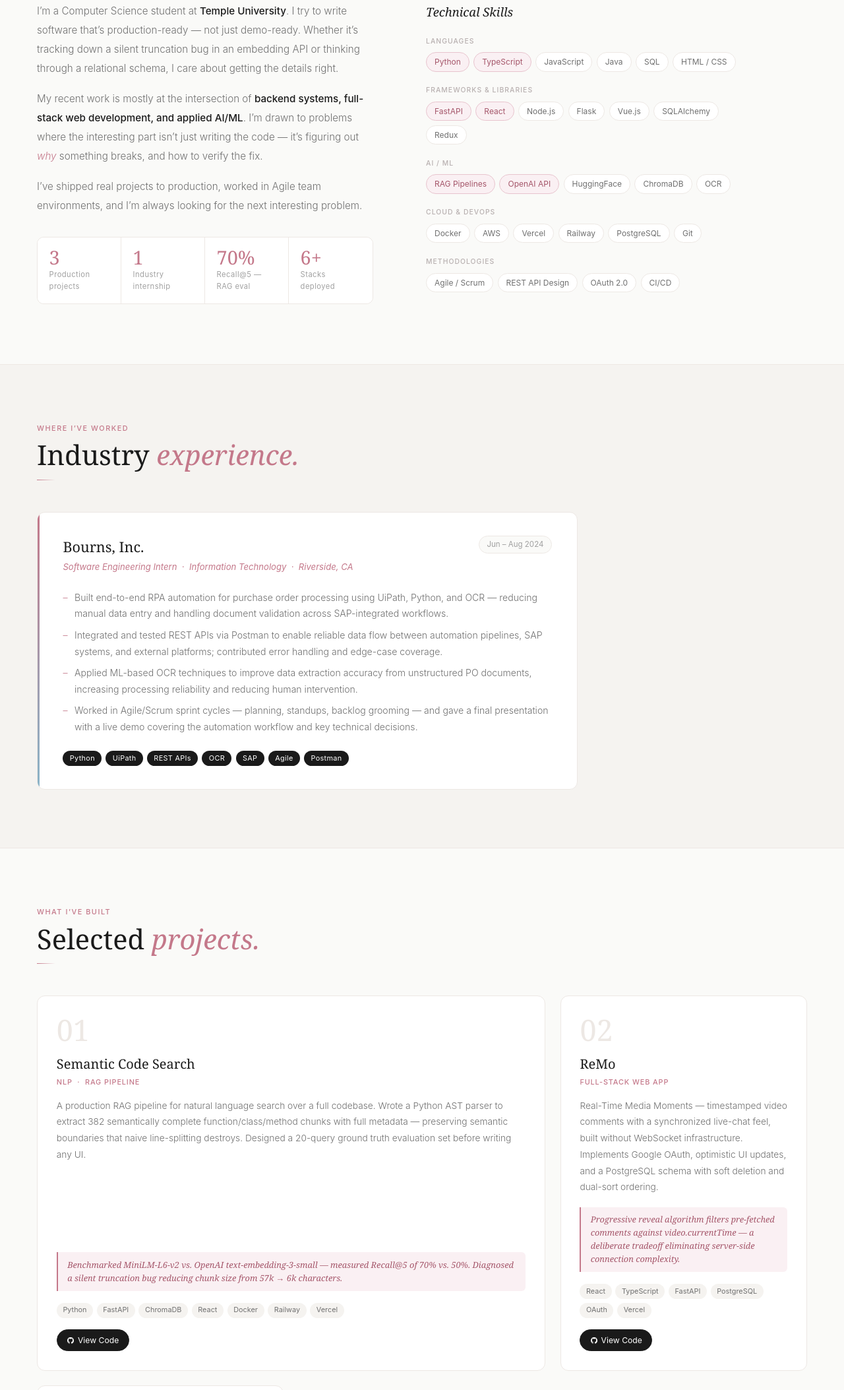
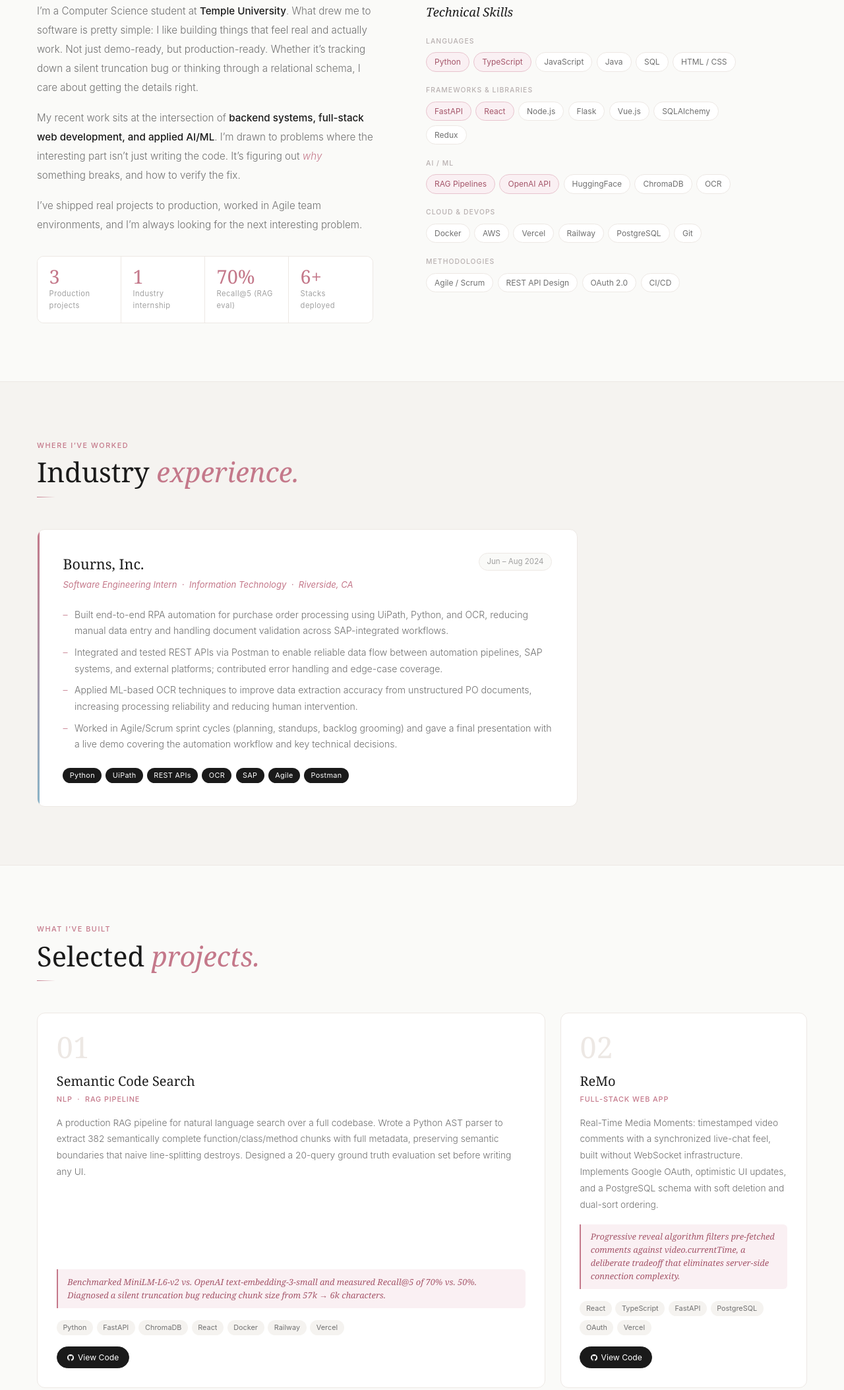
Before and after one commit to anishkask/portfolio, a plain HTML site: page index.html in a window 1280 px wide. Shown: the part 1020-3127 px from the top of the page at 66% size. Drawn offline with Linux system fonts and the light colour scheme.

Commit message:
Update index.html

```diff
--- a/index.html
+++ b/index.html
@@ -3,7 +3,7 @@
 <head>
   <meta charset="UTF-8" />
   <meta name="viewport" content="width=device-width, initial-scale=1.0" />
-  <title>Anishka Kakade — Software Engineer</title>
+  <title>Anishka Kakade, Software Engineer</title>
   <style>
     /* ── RESET ── */
     *, *::before, *::after { box-sizing: border-box; margin: 0; padding: 0; }
@@ -402,7 +402,7 @@
     <a href="#about">About</a>
     <a href="#experience">Experience</a>
     <a href="#projects">Projects</a>
-    <a href="mailto:anishka.s.kakade@gmail.com" class="nav-cta">Say hello</a>
+    <a href="/cdn-cgi/l/email-protection#5c3d32352f34373d722f72373d373d38391c3b313d3530723f3331" class="nav-cta">Say hello</a>
   </div>
 </nav>
 
@@ -454,8 +454,8 @@
     <div class="about-grid">
 
       <div class="about-text">
-        <p>I&rsquo;m a Computer Science student at <strong>Temple University</strong>. I try to write software that&rsquo;s production-ready &mdash; not just demo-ready. Whether it&rsquo;s tracking down a silent truncation bug in an embedding API or thinking through a relational schema, I care about getting the details right.</p>
-        <p>My recent work is mostly at the intersection of <strong>backend systems, full-stack web development, and applied AI/ML</strong>. I&rsquo;m drawn to problems where the interesting part isn&rsquo;t just writing the code &mdash; it&rsquo;s figuring out <em>why</em> something breaks, and how to verify the fix.</p>
+        <p>I&rsquo;m a Computer Science student at <strong>Temple University</strong>. What drew me to software is pretty simple: I like building things that feel real and actually work. Not just demo-ready, but production-ready. Whether it&rsquo;s tracking down a silent truncation bug or thinking through a relational schema, I care about getting the details right.</p>
+        <p>My recent work sits at the intersection of <strong>backend systems, full-stack web development, and applied AI/ML</strong>. I&rsquo;m drawn to problems where the interesting part isn&rsquo;t just writing the code. It&rsquo;s figuring out <em>why</em> something breaks, and how to verify the fix.</p>
         <p>I&rsquo;ve shipped real projects to production, worked in Agile team environments, and I&rsquo;m always looking for the next interesting problem.</p>
         <div class="stats-row">
           <div class="stat-item">
@@ -468,7 +468,7 @@
           </div>
           <div class="stat-item">
             <div class="stat-num">70%</div>
-            <div class="stat-lbl">Recall@5 &mdash; RAG eval</div>
+            <div class="stat-lbl">Recall@5 (RAG eval)</div>
           </div>
           <div class="stat-item">
             <div class="stat-num">6+</div>
@@ -551,10 +551,10 @@
       </div>
       <div class="exp-role">Software Engineering Intern &nbsp;&middot;&nbsp; Information Technology &nbsp;&middot;&nbsp; Riverside, CA</div>
       <ul class="exp-list">
-        <li>Built end-to-end RPA automation for purchase order processing using UiPath, Python, and OCR &mdash; reducing manual data entry and handling document validation across SAP-integrated workflows.</li>
+        <li>Built end-to-end RPA automation for purchase order processing using UiPath, Python, and OCR, reducing manual data entry and handling document validation across SAP-integrated workflows.</li>
         <li>Integrated and tested REST APIs via Postman to enable reliable data flow between automation pipelines, SAP systems, and external platforms; contributed error handling and edge-case coverage.</li>
         <li>Applied ML-based OCR techniques to improve data extraction accuracy from unstructured PO documents, increasing processing reliability and reducing human intervention.</li>
-        <li>Worked in Agile/Scrum sprint cycles &mdash; planning, standups, backlog grooming &mdash; and gave a final presentation with a live demo covering the automation workflow and key technical decisions.</li>
+        <li>Worked in Agile/Scrum sprint cycles (planning, standups, backlog grooming) and gave a final presentation with a live demo covering the automation workflow and key technical decisions.</li>
       </ul>
       <div class="exp-chips">
         <span class="exp-chip">Python</span>
@@ -583,10 +583,10 @@
         <div class="proj-title">Semantic Code Search</div>
         <div class="proj-sub">NLP &nbsp;&middot;&nbsp; RAG Pipeline</div>
         <p class="proj-desc">
-          A production RAG pipeline for natural language search over a full codebase. Wrote a Python AST parser to extract 382 semantically complete function/class/method chunks with full metadata &mdash; preserving semantic boundaries that naive line-splitting destroys. Designed a 20-query ground truth evaluation set before writing any UI.
+          A production RAG pipeline for natural language search over a full codebase. Wrote a Python AST parser to extract 382 semantically complete function/class/method chunks with full metadata, preserving semantic boundaries that naive line-splitting destroys. Designed a 20-query ground truth evaluation set before writing any UI.
         </p>
         <div class="proj-callout">
-          Benchmarked MiniLM-L6-v2 vs. OpenAI text-embedding-3-small &mdash; measured Recall@5 of 70% vs. 50%. Diagnosed a silent truncation bug reducing chunk size from 57k &rarr; 6k characters.
+          Benchmarked MiniLM-L6-v2 vs. OpenAI text-embedding-3-small and measured Recall@5 of 70% vs. 50%. Diagnosed a silent truncation bug reducing chunk size from 57k &rarr; 6k characters.
         </div>
         <div class="proj-stack">
           <span class="stack-tag">Python</span>
@@ -611,10 +611,10 @@
         <div class="proj-title">ReMo</div>
         <div class="proj-sub">Full-Stack Web App</div>
         <p class="proj-desc">
-          Real-Time Media Moments &mdash; timestamped video comments with a synchronized live-chat feel, built without WebSocket infrastructure. Implements Google OAuth, optimistic UI updates, and a PostgreSQL schema with soft deletion and dual-sort ordering.
+          Real-Time Media Moments: timestamped video comments with a synchronized live-chat feel, built without WebSocket infrastructure. Implements Google OAuth, optimistic UI updates, and a PostgreSQL schema with soft deletion and dual-sort ordering.
         </p>
         <div class="proj-callout">
-          Progressive reveal algorithm filters pre-fetched comments against video.currentTime &mdash; a deliberate tradeoff eliminating server-side connection complexity.
+          Progressive reveal algorithm filters pre-fetched comments against video.currentTime, a deliberate tradeoff that eliminates server-side connection complexity.
         </div>
         <div class="proj-stack">
           <span class="stack-tag">React</span>
@@ -667,7 +667,7 @@
       <div class="section-divider" style="margin-left:auto;margin-right:auto;"></div>
       <p>I&rsquo;m actively looking for new grad software engineering roles. If you&rsquo;re working on something interesting or hiring, I&rsquo;d love to hear from you.</p>
       <div class="contact-links">
-        <a href="mailto:anishka.s.kakade@gmail.com" class="c-link primary">
+        <a href="/cdn-cgi/l/email-protection#0d6c63647e65666c237e23666c666c69684d6a606c6461236e6260" class="c-link primary">
           <svg width="13" height="13" viewBox="0 0 24 24" fill="none" stroke="currentColor" stroke-width="2"><path d="M4 4h16c1.1 0 2 .9 2 2v12c0 1.1-.9 2-2 2H4c-1.1 0-2-.9-2-2V6c0-1.1.9-2 2-2z"/><polyline points="22,6 12,13 2,6"/></svg>
           Email Me
         </a>
@@ -733,11 +733,4 @@
         <g class="leg-bl"><rect x="21" y="50" width="8" height="15" rx="4" fill="#F0AEC4"/><ellipse cx="25" cy="65" rx="5.5" ry="3" fill="#E090B0"/></g>
         <g class="leg-br"><rect x="32" y="50" width="8" height="15" rx="4" fill="#F0AEC4"/><ellipse cx="36" cy="65" rx="5.5" ry="3" fill="#E090B0"/></g>
         <g class="leg-fl"><rect x="43" y="50" width="8" height="15" rx="4" fill="#F0AEC4"/><ellipse cx="47" cy="65" rx="5.5" ry="3" fill="#E090B0"/></g>
-        <g class="leg-fr"><rect x="54" y="50" width="8" height="15" rx="4" fill="#F0AEC4"/><ellipse cx="58" cy="65" rx="5.5" ry="3" fill="#E090B0"/></g>
-      </svg>
-    </div>
-  </div>
-</footer>
-
-</body>
-</html>
+        <g class="leg-fr"><rect x="54" y="50" width="8" height="15" rx="4" fill="#F0AEC4"/><ellipse cx="58" cy="65"
```
